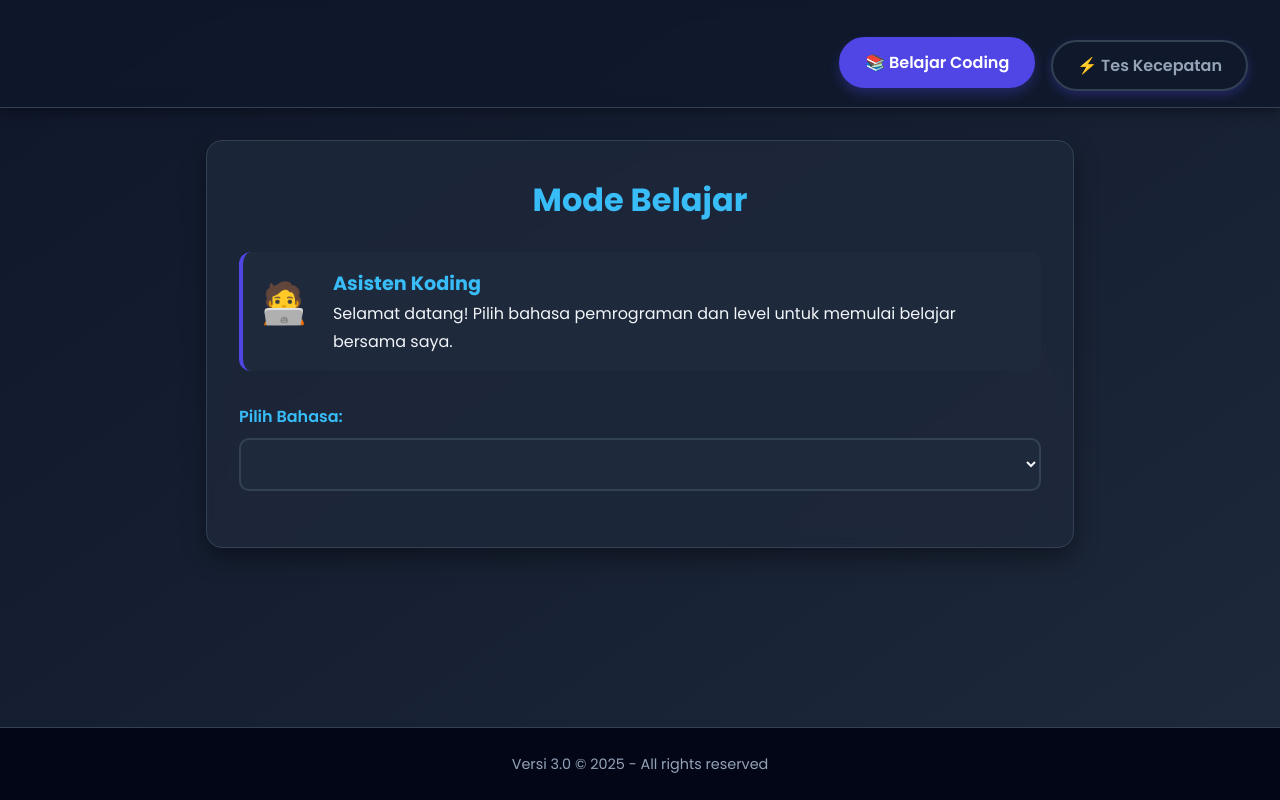
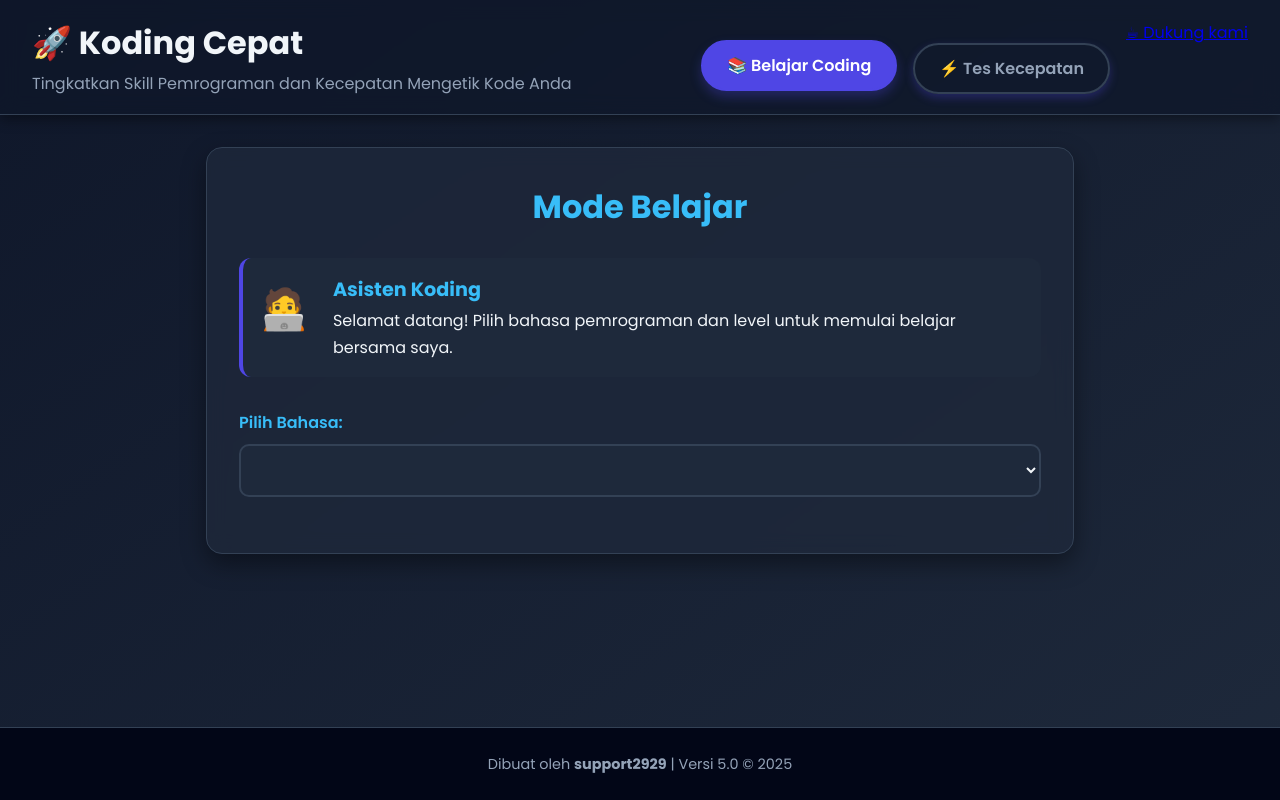
Before and after one commit to Support2929/Belajar-Koding-, a plain HTML site: page index.html in a window 1280 px wide. Drawn offline with Linux system fonts and the light colour scheme.

Commit message:
Update index.html

```diff
--- a/index.html
+++ b/index.html
@@ -3,7 +3,7 @@
 <head>
     <meta charset="UTF-8" />
     <meta name="viewport" content="width=device-width, initial-scale=1.0" />
-    <title></title>
+    <title>Koding Cepat | Belajar & Uji Kecepatan Koding</title>
     <link rel="stylesheet" href="style.css">
     <link rel="preconnect" href="https://fonts.googleapis.com">
     <link rel="preconnect" href="https://fonts.gstatic.com" crossorigin>
@@ -13,12 +13,15 @@
 
     <header>
         <div class="header-content">
-            <h1></h1></h1>
-            <p class="subtitle"></p>
+            <h1>🚀 Koding Cepat</h1>
+            <p class="subtitle">Tingkatkan Skill Pemrograman dan Kecepatan Mengetik Kode Anda</p>
         </div>
         <nav>
             <button id="btnLearn" class="active">📚 Belajar Coding</button>
             <button id="btnTyping">⚡ Tes Kecepatan</button>
+            <a href="https://saweria.co/Support2929" target="_blank" rel="noopener noreferrer" class="support-button">
+                ☕ Dukung kami
+            </a>
         </nav>
     </header>
 
@@ -66,16 +69,14 @@
                 </div>
                 <button id="startCodingTestBtn">Mulai Tes</button>
             </div>
-
             <div id="codingTestActive" class="hidden">
                 <div class="test-header">
                     <div class="timer-display" id="timer">01:00</div>
-                    <div id="level-indicator">Level 1/5</div>
+                    <div id="level-indicator">Level 1/10</div>
                 </div>
                 <div id="codingChallengeText" aria-live="polite"></div>
                 <textarea id="typingInput" rows="8" autocomplete="off" autocorrect="off" autocapitalize="off" spellcheck="false" placeholder="Ketik kode yang ditampilkan di atas di sini..."></textarea>
             </div>
-
             <div id="resultsScreen" class="hidden">
                 <h3 class="results-title">Waktu Habis!</h3>
                 <div class="results-grid">
@@ -90,9 +91,9 @@
     </main>
 
     <footer>
-        <p>Versi 3.0 &copy; 2025 - All rights reserved</p>
+        <p>Dibuat oleh <strong>support2929</strong> | Versi 5.0 &copy; 2025</p>
     </footer>
 
     <script src="script.js"></script>
 </body>
-  </html>
+    </html>
```
